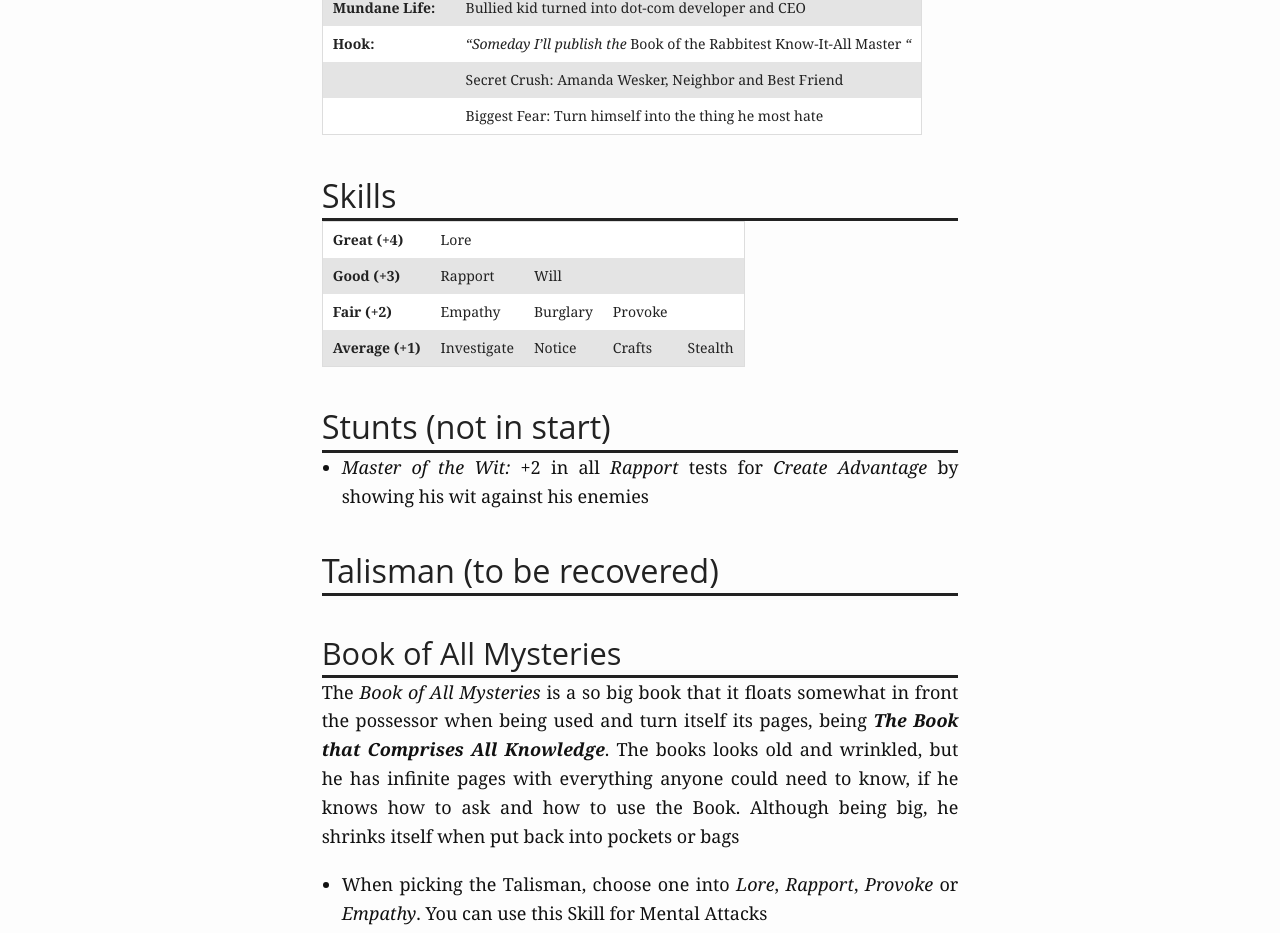
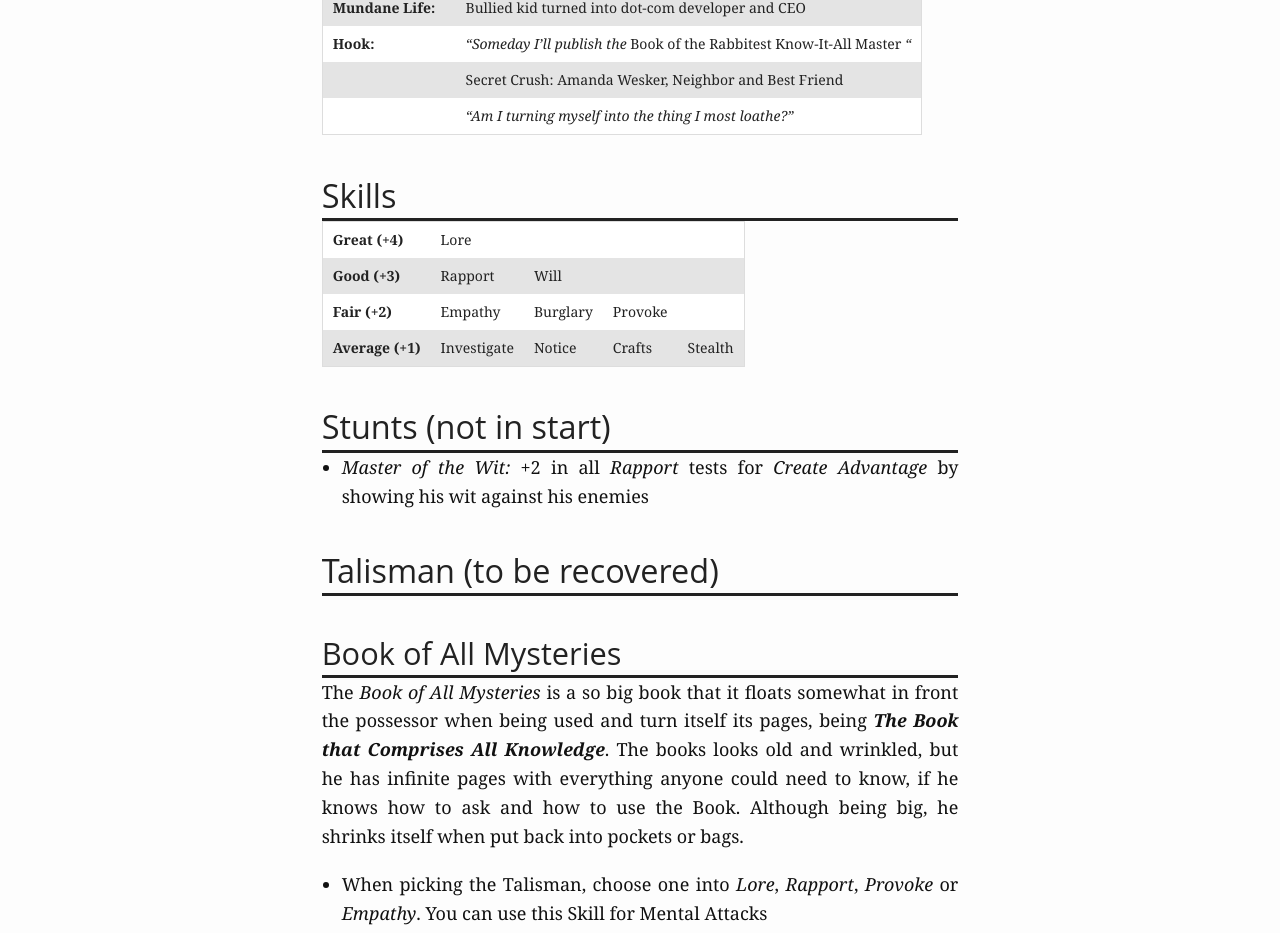
Before and after one commit to fabiocosta0305/fabiocosta0305.github.io-old, a Jekyll site: the page built from _posts/RPG/2015-07-30-NestChar.md, in a window 1280 px wide and 1400 px high, scrolled down 1339 px. Shown: the part 154-1087 px from the top of the window. Built offline with Jekyll 4.4.1, drawn with Linux system fonts in a browser that asks for light colours.

Commit message:
Corrigido Personagem Exemplo de Nest

```diff
--- a/_posts/RPG/2015-07-30-NestChar.md
+++ b/_posts/RPG/2015-07-30-NestChar.md
@@ -63,7 +63,7 @@ the happier times, when confronting Evil was easy.
 | **Mundane Life:**   | Bullied kid turned into dot-com developer and CEO                        |
 | **Hook:**           | _"Someday I'll publish the_ Book of the Rabbitest Know-It-All Master _"_ |
 |                     | Secret Crush: Amanda Wesker, Neighbor and Best Friend                    |
-|                     | Biggest Fear: Turn himself into the thing he most hate                   |
+|                     | _"Am I turning myself into the thing I most loathe?"_                    |
 
 ### Skills
 
@@ -87,7 +87,7 @@ being _**The  Book that Comprises  All Knowledge**_.  The  books looks
 old and  wrinkled, but  he has infinite  pages with  everything anyone
 could  need to  know,  if he  knows  how to  ask and  how  to use  the
 Book. Although being big, he shrinks itself when put back into pockets
-or bags
+or bags.
 
 +  When  picking the  Talisman,  choose  one into  _Lore_,  _Rapport_,
   _Provoke_ or _Empathy_. You can use this Skill for Mental Attacks
```
